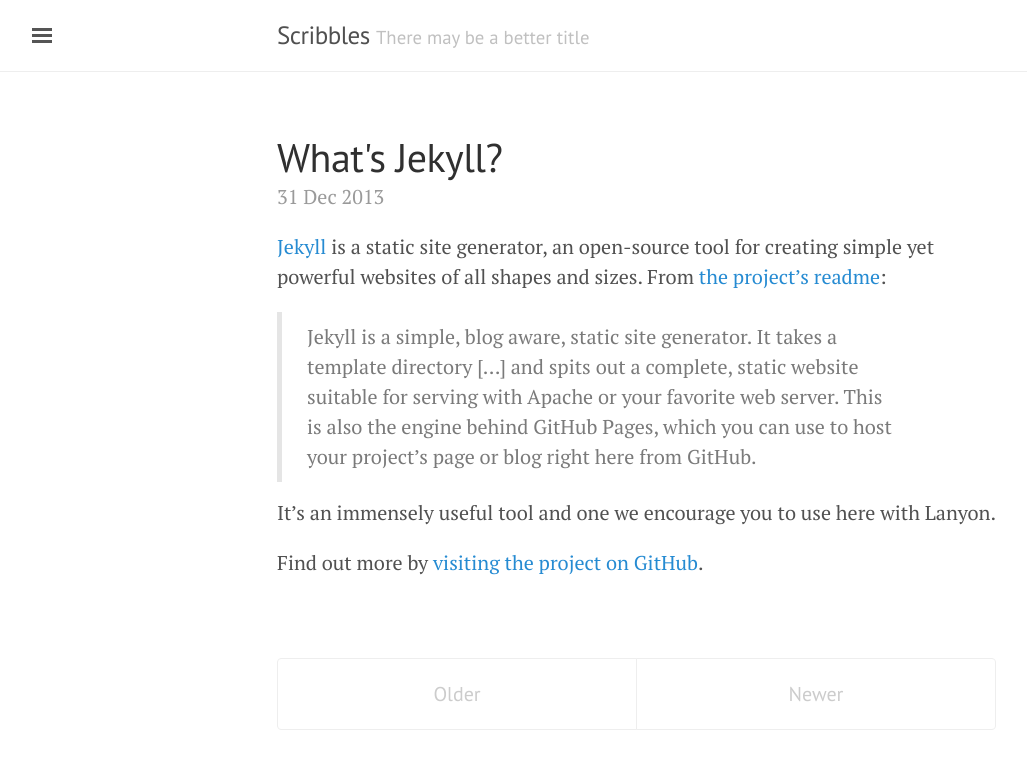
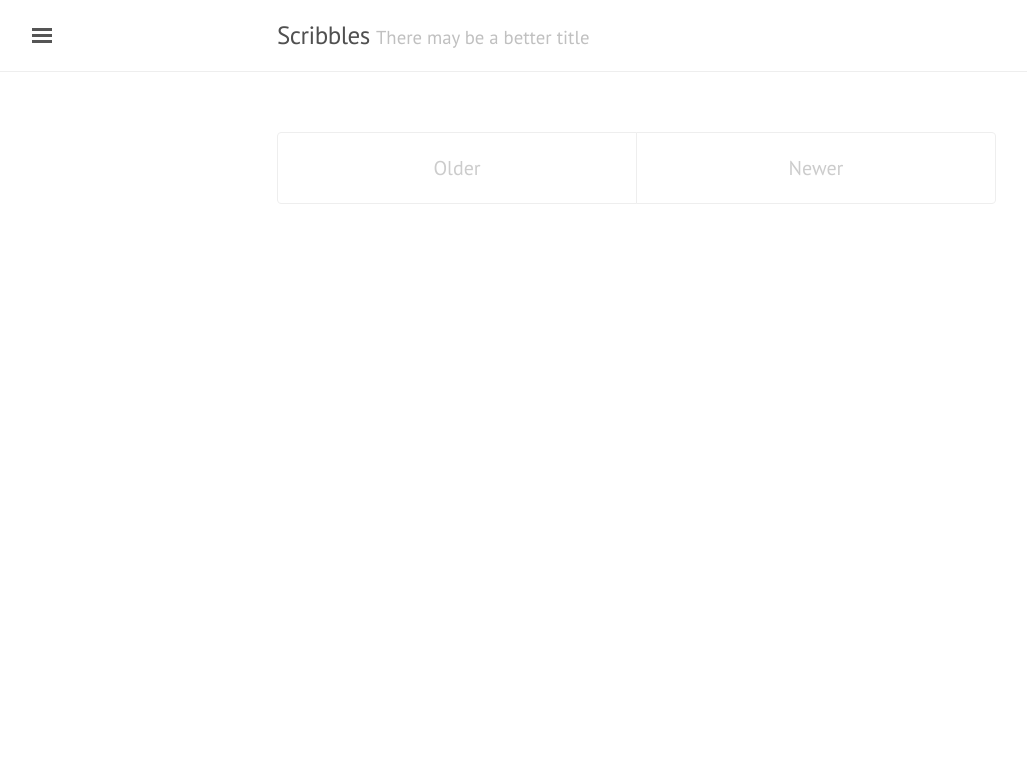
Before and after one commit to ncywong/ncywong, a Jekyll site: the page built from index.html, in a window 1280 px wide. Shown: the top 769 px of the page, without its empty margins (3-1030 px from the left). Built offline with Jekyll 4.4.1, drawn with Linux system fonts in a browser that asks for light colours; the list of posts is cut into pages by our own code.

```diff
--- /dev/null
+++ b/Gemfile
@@ -0,0 +1,2 @@
+source 'https://rubygems.org'
+gem 'github-pages', group: :jekyll_plugins
--- a/_config.yml
+++ b/_config.yml
@@ -12,11 +12,12 @@ baseurl:             ''
 gems: [jekyll-paginate]
 paginate: 5
 paginate_path: "page:num"
+exclude: archive_examples
 
 # About/contact
 author:
-  name:              Nick Wong
-  url:
+  name:              'Nick Wong'
+  url:               hi
   email:             nicholaswong65656ster@gmail.com
 
 # Custom vars
--- a/_posts/2013-12-31-whats-jekyll.md
+++ /dev/null
@@ -1,12 +0,0 @@
----
-layout: post
-title: What's Jekyll?
----
-
-[Jekyll](http://jekyllrb.com) is a static site generator, an open-source tool for creating simple yet powerful websites of all shapes and sizes. From [the project's readme](https://github.com/mojombo/jekyll/blob/master/README.markdown):
-
-  > Jekyll is a simple, blog aware, static site generator. It takes a template directory [...] and spits out a complete, static website suitable for serving with Apache or your favorite web server. This is also the engine behind GitHub Pages, which you can use to host your project’s page or blog right here from GitHub.
-
-It's an immensely useful tool and one we encourage you to use here with Lanyon.
-
-Find out more by [visiting the project on GitHub](https://github.com/mojombo/jekyll).
```
Also changed, not shown: Gemfile.lock (added).
